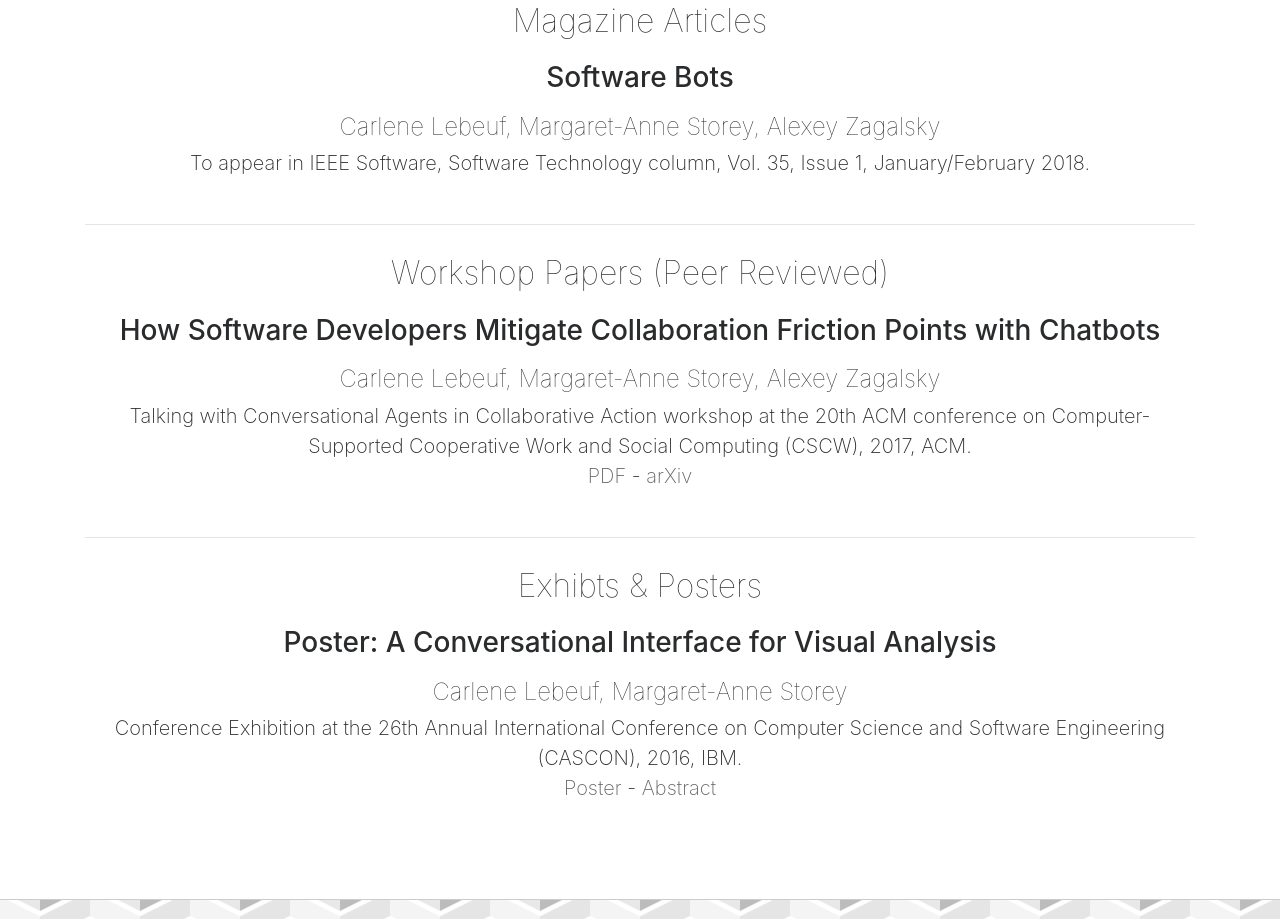
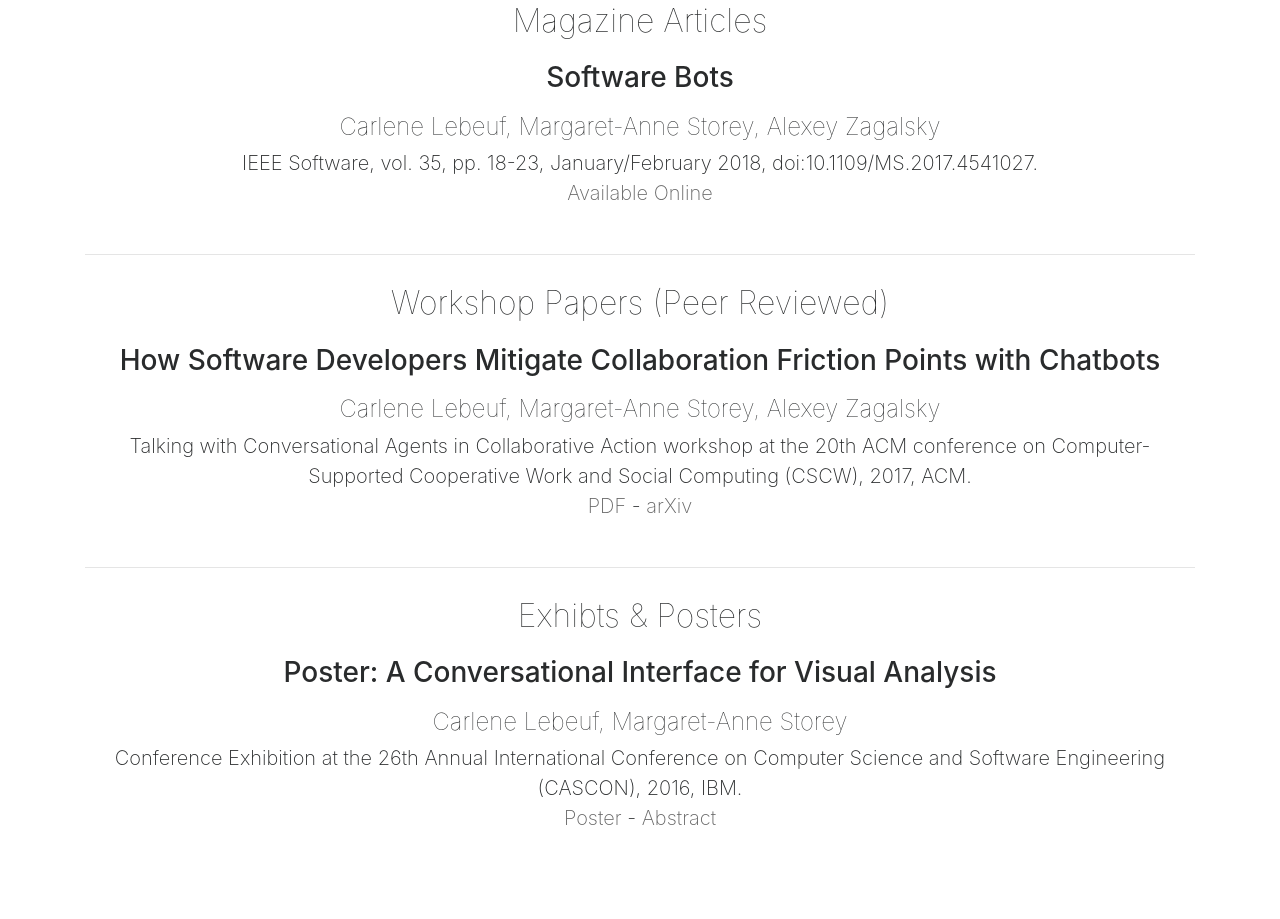
Before and after one commit to Clebeuf/clebeuf.github.io, a plain HTML site: page index.html in a window 1280 px wide. Shown: the part 4548-5467 px from the top of the page. Drawn offline with nearby package versions, Linux system fonts and the light colour scheme; a script that the page names is missing.

Commit message:
Updated publication citation + url

```diff
--- a/index.html
+++ b/index.html
@@ -213,7 +213,9 @@
 				<div class="col-12">
 					<h3>Software Bots</h3>
 					<h4>Carlene Lebeuf, Margaret-Anne Storey, Alexey Zagalsky</h4>
-					<p>To appear in IEEE Software, Software Technology column, Vol. 35, Issue 1, January/February 2018.</p>
+					<p>IEEE Software, vol. 35, pp. 18-23, January/February 2018, doi:10.1109/MS.2017.4541027. <br/>
+					<a href="http://ieeexplore.ieee.org/document/8239928/" target="_blank">Available Online</a>
+					</p>
 				</div>
 
 
```
